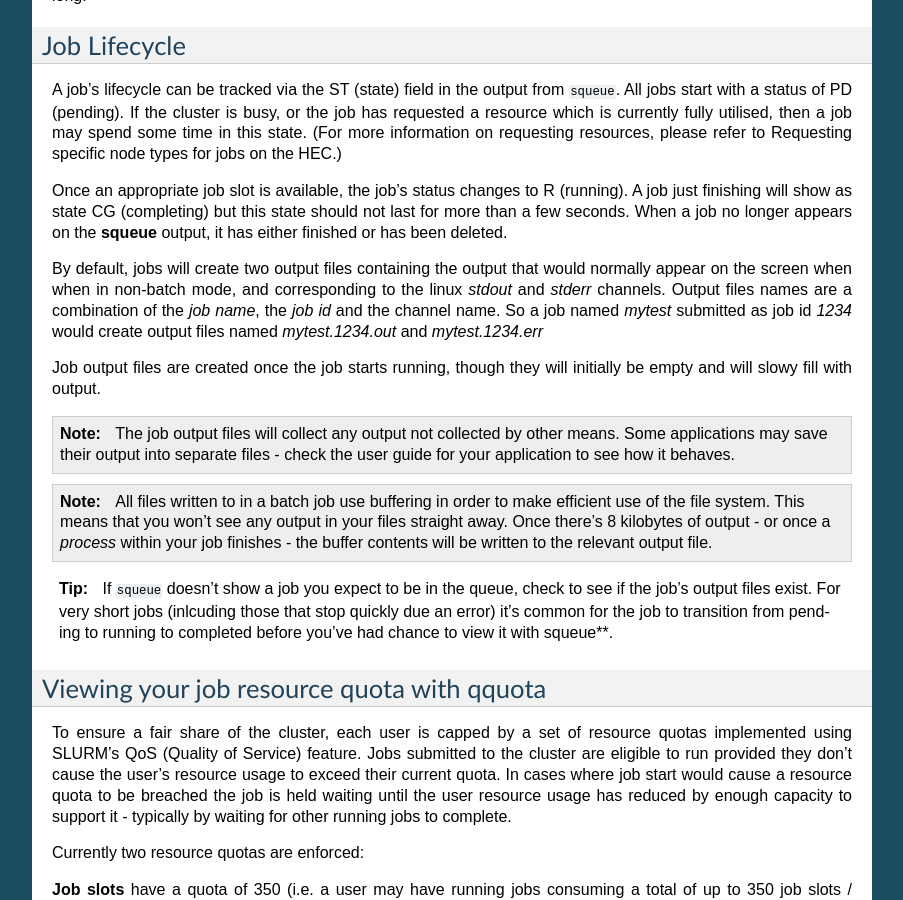
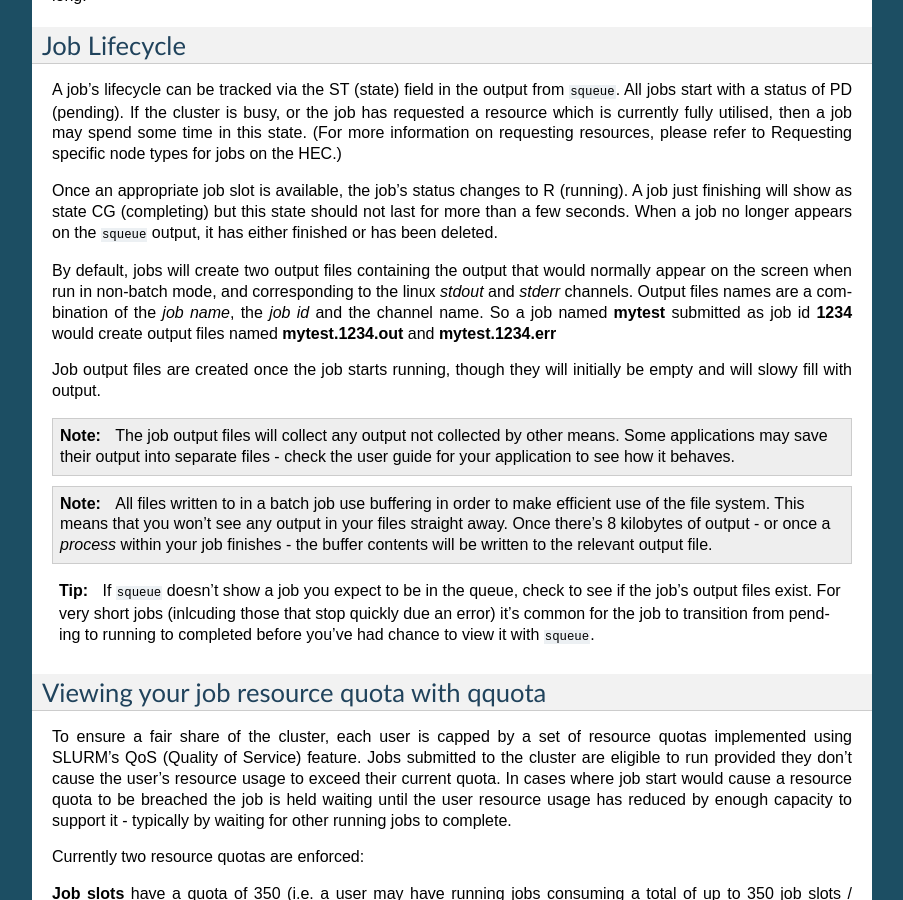
Before and after one commit to MikePacey/Lancaster-HEC, a Sphinx documentation site: the page built from docs/monitoring.rst, in a window 1280 px wide and 900 px high, scrolled down 683 px. Shown: the whole window, without its empty margins (198-1101 px from the left). Built offline with Sphinx 7.4.7, drawn with Linux system fonts in a browser that asks for light colours; some of the changed text lies outside the part shown.

```diff
--- a/docs/monitoring.rst
+++ b/docs/monitoring.rst
@@ -52,15 +52,15 @@
 Once an appropriate job slot is available, the job's status changes
 to R (running). A job just finishing will show as state CG (completing)
 but this state should not last for more than a few seconds. When a job
-no longer appears on the **squeue** output, it has either finished or has
+no longer appears on the ``squeue`` output, it has either finished or has
 been deleted.
 
 By default, jobs will create two output files containing the output that would
-normally appear on the screen when when in non-batch mode, and corresponding
+normally appear on the screen when run in non-batch mode, and corresponding
 to the linux *stdout* and *stderr* channels. Output files names are a combination
-of the *job name*, the *job id* and the channel name. So a job named *mytest*
-submitted as job id *1234* would create output files named *mytest.1234.out* and
-*mytest.1234.err*
+of the *job name*, the *job id* and the channel name. So a job named **mytest**
+submitted as job id **1234** would create output files named **mytest.1234.out** and
+**mytest.1234.err**
 
 Job output files are created once the job starts running, though they will
 initially be empty and will slowy fill with output.
@@ -83,7 +83,7 @@
   if the job's output files exist. For very short jobs (inlcuding those
   that stop quickly due an error) it's common for the job to transition
   from pending to running to completed before you've had chance to view it
-  with squeue**.
+  with ``squeue``.
 
 Viewing your job resource quota with qquota
 -------------------------------------------
```
Also changed, not shown: other parts of docs/monitoring.rst (+4 -1 lines).
